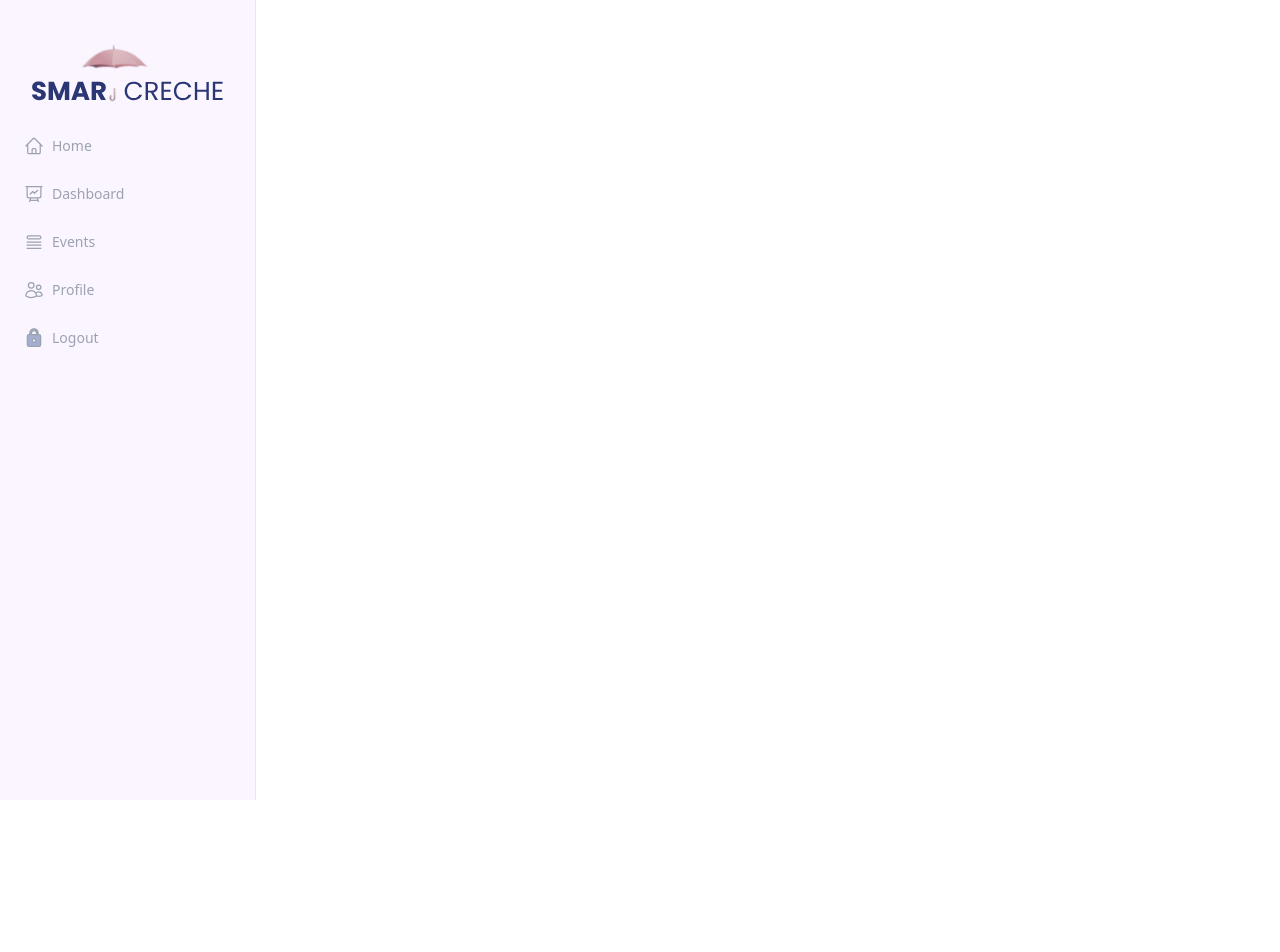
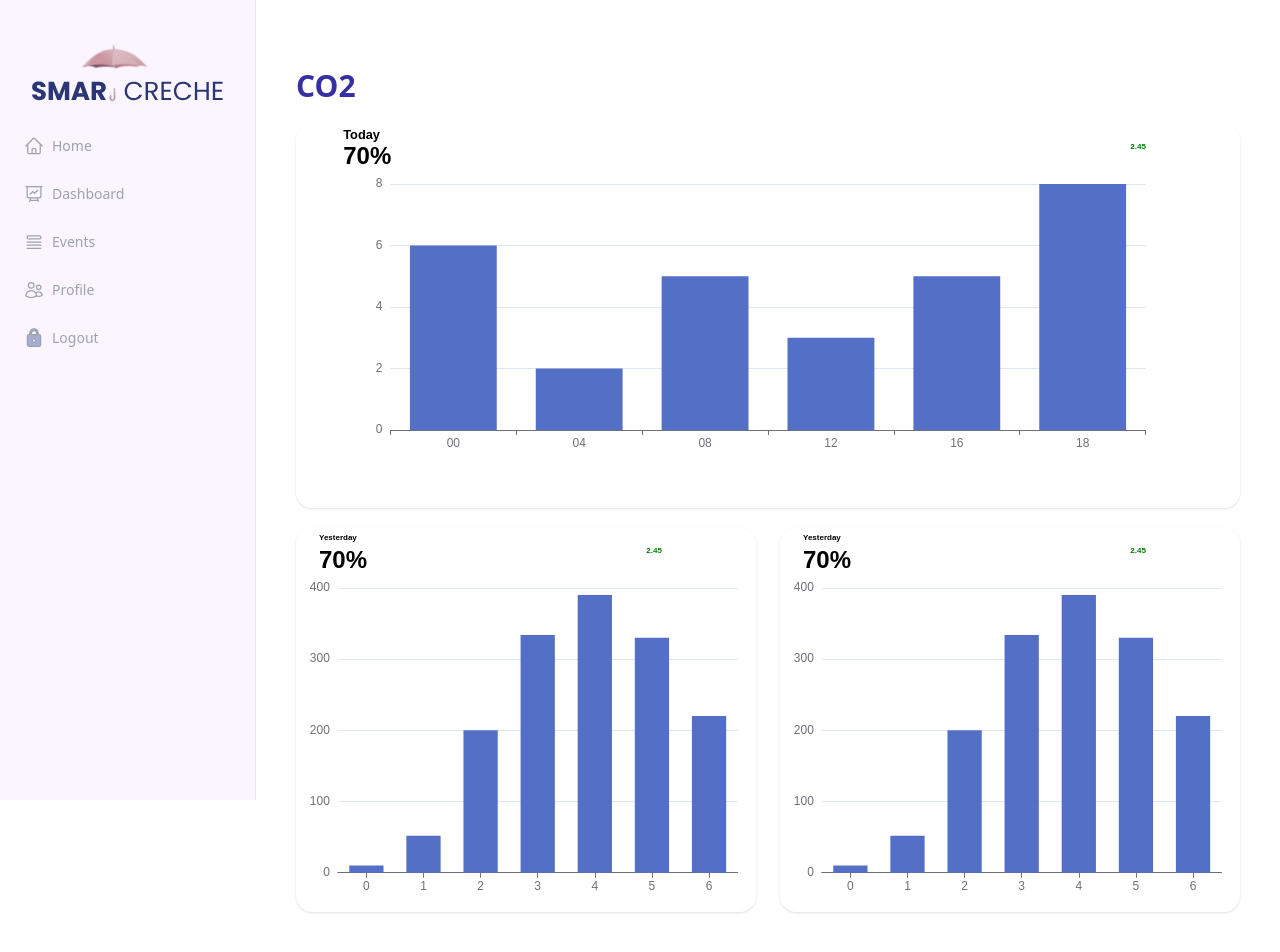
Before and after one commit to NasssDev/Smart-Creche-IoT-Frontend, a React (Vite) app: page /detail in a window 1280 px wide. Before the commit the page ends 800 px from the top, so only its background shows below. Built offline with nearby package versions, Linux system fonts and the light colour scheme.

Commit message:
events-detail

```diff
--- a/src/App.tsx
+++ b/src/App.tsx
@@ -10,6 +10,7 @@ import { Logout } from "./pages/logout.tsx";
 import { SignIn } from "./pages/SignIn.tsx";
 import { SignUp } from "./pages/SignUp.tsx";
 import { SignUp2 } from "./pages/SignUp2.tsx";
+import { Detail } from "./pages/Detail.tsx";
 
 function App() {
     const [count] = useState(1)
@@ -27,6 +28,7 @@ function App() {
                     <Route path="/sign-in" element={<SignIn />} />
                     <Route path="/sign-up" element={<SignUp />} />
                     <Route path="/sign-up2" element={<SignUp2 />} />
+                    <Route path="/detail" element={<Detail />} />
                 </Routes>
             </div>
         </div>
--- a/src/components/GraphDetail.tsx
+++ b/src/components/GraphDetail.tsx
@@ -0,0 +1,21 @@
+import {useEffect, useRef} from 'react';
+import * as echarts from 'echarts';
+import {EChartsOption} from "echarts";
+
+
+export const GraphDetail = ({option}:{option:EChartsOption}) => {
+    const chartRef = useRef<HTMLDivElement>(null);
+
+    useEffect(() => {
+        const myChart = echarts.init(chartRef.current as HTMLDivElement);
+
+
+        option && myChart.setOption(option);
+
+        return () => {
+            myChart.dispose();
+        };
+    }, []);
+
+    return <div ref={chartRef} className="w-full h-96 shadow pb-2 border-black rounded-2xl mx-auto"></div>;
+};
--- a/src/pages/Detail.tsx
+++ b/src/pages/Detail.tsx
@@ -0,0 +1,173 @@
+import { EChartsOption } from "echarts";
+import { GraphDetail } from "../components/GraphDetail";
+import { LabelPage } from "../components/LabelPage";
+
+ export const Detail = () => {
+
+    interface DataItem {
+        value: number;
+        groupId: string;
+    }
+
+    let option:EChartsOption = {
+        xAxis: {
+            data: ['00', '04', '08', '12', '16', '18']
+        },
+        yAxis: {},
+        dataGroupId: '',
+        animationDurationUpdate: 500,
+        series: {
+            type: 'bar',
+            id: 'sales',
+            data: [
+                {
+                    value: 6,
+                    groupId: '00'
+                },
+                {
+                    value: 2,
+                    groupId: '04'
+                },
+                {
+                    value: 5,
+                    groupId: '08'
+                },
+                {
+                    value: 3,
+                    groupId: '12'
+                },
+                {
+                    value: 5,
+                    groupId: '16'
+                },
+                {
+                    value: 8,
+                    groupId: '18'
+                }
+            ] as DataItem[],
+            universalTransition: {
+                enabled: true,
+                divideShape: 'clone'
+            }
+        },
+        graphic: [
+            {
+                type: 'text',
+                right: 100,
+                top: 20,
+                style: {
+                  text: '2.45',
+                  fill: 'green',
+                  font: 'bolder 0.5em sans-serif'
+                },
+              },
+            {
+                type: 'text',
+                left: '5%',
+                top: '7%',
+                style: {
+                    text: '70%',
+                    fill: 'black',
+                    font: 'bolder 1.5em sans-serif'
+                },
+            },
+            {
+                type: 'text',
+                left: '5%',
+                top: '2%',
+                style: {
+                    text: 'Today',
+                    fill: 'black',
+                    font: 'bolder 0.8em sans-serif'
+                },
+            },
+        ],
+    };
+
+    const grid:EChartsOption = {
+        tooltip: {
+          trigger: 'axis',
+          axisPointer: {
+            type: 'shadow'
+          }
+        },
+        graphic: [
+            {
+                type: 'text',
+                right: 100,
+                top: 20,
+                style: {
+                  text: '2.45',
+                  fill: 'green',
+                  font: 'bolder 0.5em sans-serif'
+                },
+              },
+            {
+                type: 'text',
+                left: '5%',
+                top: '7%',
+                style: {
+                    text: '70%',
+                    fill: 'black',
+                    font: 'bolder 1.5em sans-serif'
+                },
+            },
+            {
+                type: 'text',
+                left: '5%',
+                top: '2%',
+                style: {
+                    text: 'Yesterday',
+                    fill: 'black',
+                    font: 'bolder 0.5em sans-serif'
+                },
+            },
+        ],
+        grid: {
+          left: '3%',
+          right: '4%',
+          bottom: '3%',
+          containLabel: true,
+
+        },
+        xAxis: [
+          {
+            type: 'category',
+            data: ['0', '1', '2', '3', '4', '5', '6'],
+            axisTick: {
+              alignWithLabel: true
+            }
+          }
+        ],
+        yAxis: [
+          {
+            type: 'value'
+          }
+        ],
+        series: [
+          {
+            name: 'Direct',
+            type: 'bar',
+            barWidth: '60%',
+            data: [10, 52, 200, 334, 390, 330, 220]
+          }
+        ]
+      };
+
+      return (
+        <div className="flex flex-col gap-5 py-10">
+          {/* Affichage du titre h1 */}
+          <LabelPage label="CO2"/>
+
+          {/* Affichage du graphique avec le composant GraphDetail */}
+          <div>
+            <GraphDetail option={option} />
+          </div>
+
+          <div className="flex flex-row-2 gap-6">
+            <div className="w-full"><GraphDetail option={grid} /></div>
+            <div className="w-full"><GraphDetail option={grid} /></div>
+          </div>
+        </div>
+      );
+    };
```
